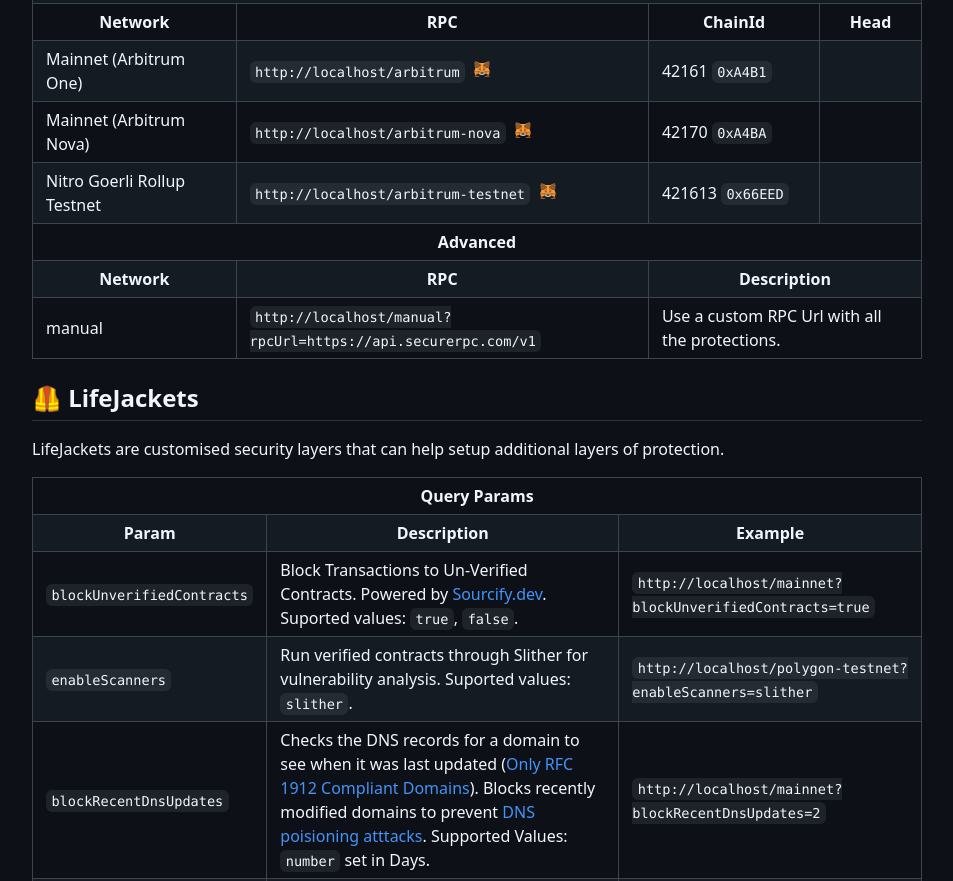
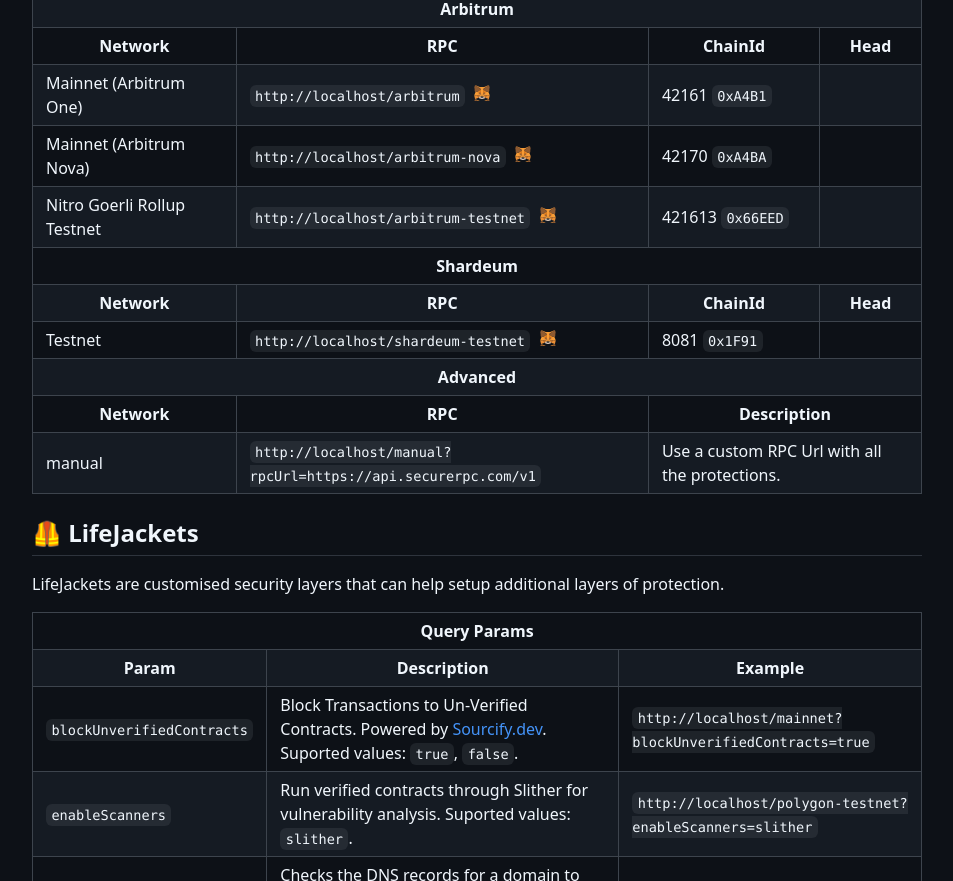
Before and after one commit to anudit/omnid-rpc-proxy, a website: page public/index.html in a window 1280 px wide. Shown: the part 1643-2524 px from the top of the page, without its empty margins (163-1116 px from the left). Drawn offline with nearby package versions, Linux system fonts and the light colour scheme; no server answers.

Commit message:
Add support for Helios Light Client and Shardeum Testnet

```diff
--- a/public/index.html
+++ b/public/index.html
@@ -62,7 +62,7 @@
     </style>
     <body style="font-family: system-ui;" class="markdown-body">
         <h1>🛡️ Omnid - RPC Proxy</h1>
-        <p>Omnid's RPC is an <a href="https://github.com/anudit/omnid-proxy-rpc" target='_blank'>open-source</a>, self-hostable RPC Proxy that scans the transactions before sending them to the chain for malicious/phishing activity using <a href="https://omnid.space" target="_blank">Omnid</a>, static analysis, transaction simulation & various vulnerability detectors. If malicious activity is detected, the transaction is rejected before it ever sees the chain.</p>
+        <p>Omnid's RPC is an <a href="https://github.com/anudit/omnid-proxy-rpc" target='_blank'>open-source</a>, self-hostable RPC Proxy that scans the transactions before sending them to the chain for malicious/phishing activity using <a href="https://omnid.space" target="_blank">Omnid</a>, static analysis, transaction simulation, various vulnerability detectors & anonymizing request using various RPCs and Light Clients. If malicious activity is detected, the transaction is rejected before it ever sees the chain.</p>
         <p>TOR Address: <code>omnid2kq4qppsp2a5hgeqok6ahkfo23tdtoe7km4uier4o43taxct5ad.onion</code></p>
         <a href="https://docs.theconvo.space/docs/ConvoX/omnid-rpc" target="_blank">Docs</a>
         <br/>
@@ -262,6 +262,21 @@
                 <td><code><span class="hn"></span>/arbitrum-testnet</code> <div onclick="addToMM('arbitrum-testnet')" class="mm" title="Add Chain to MetaMask"></div></td>
                 <td>421613 <code>0x66EED</code></td>
                 <td><span id="arbitrum-testnet"></span></td>
+            </tr>
+            <tr>
+                <th colspan="4">Shardeum</th>
+            </tr>
+            <tr>
+                <th>Network</th>
+                <th>RPC</th>
+                <th>ChainId</th>
+                <th>Head</th>
+            </tr>
+            <tr>
+                <td>Testnet</td>
+                <td><code><span class="hn"></span>/shardeum-testnet</code> <div onclick="addToMM('shardeum-testnet')" class="mm" title="Add Chain to MetaMask"></div></td>
+                <td>8081 <code>0x1F91</code></td>
+                <td><span id="shardeum-testnet"></span></td>
             </tr>
             <tr>
                 <th colspan="4">Advanced</th>
@@ -484,6 +499,12 @@
                 chainId: '0x66EED',
                 chainName: 'Omnid Arbitrum Testnet',
                 blockExplorer: 'https://goerli-rollup-explorer.arbitrum.io'
+            },
+            'shardeum-testnet':{
+                rpc: `${window.location.origin}/shardeum-testnet`,
+                chainId: '0x1F91',
+                chainName: 'Omnid Shardeum Testnet',
+                blockExplorer: 'https://explorer-liberty20.shardeum.org'
             }
         }
         Object.freeze(networks);
--- a/src/index.ts
+++ b/src/index.ts
@@ -80,6 +80,7 @@ const netIdToEnv =  new Map<supportedNetworkIds, supportedEnvVars>([
     ['bsc-testnet', 'BSC_TESTNET_RPC_URL'],
     ['fantom', 'FANTOM_RPC_URL'],
     ['fantom-testnet', 'FANTOM_TESTNET_RPC_URL'],
+    ['shardeum-testnet', 'SHARDEUM_TESTNET_RPC_URL'],
 ]);
 
 const networkToRpc = (netId: supportedNetworkIds): string => {
--- a/src/types.ts
+++ b/src/types.ts
@@ -33,6 +33,7 @@ export type supportedNetworkIds = "mainnet"
 | "bsc-testnet"
 | "fantom"
 | "fantom-testnet"
+| "shardeum-testnet"
 | "manual";
 
 export interface Dictionary<T> {
@@ -180,6 +181,7 @@ export type supportedEnvVars = "MAINNET_RPC_URL"
 | "BSC_TESTNET_RPC_URL"
 | "FANTOM_RPC_URL"
 | "FANTOM_TESTNET_RPC_URL"
+| "SHARDEUM_TESTNET_RPC_URL"
 | "TENDERLY_USER"
 | "TENDERLY_PROJECT"
 | "TENDERLY_ACCESS_KEY"
```
Also changed, not shown: package.json (+4 -3 lines), dist/index.js, pnpm-lock.yaml, 1 other file.
